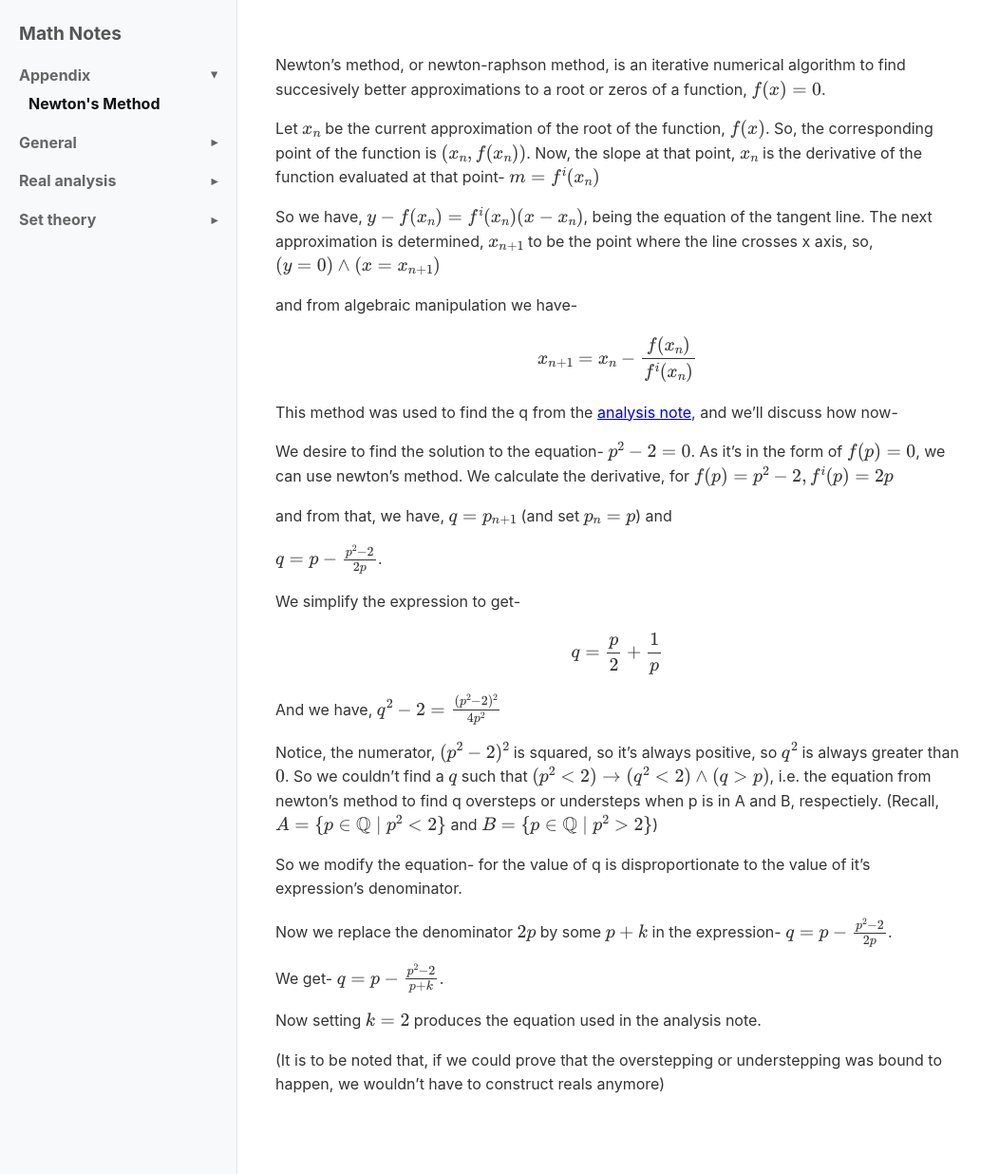
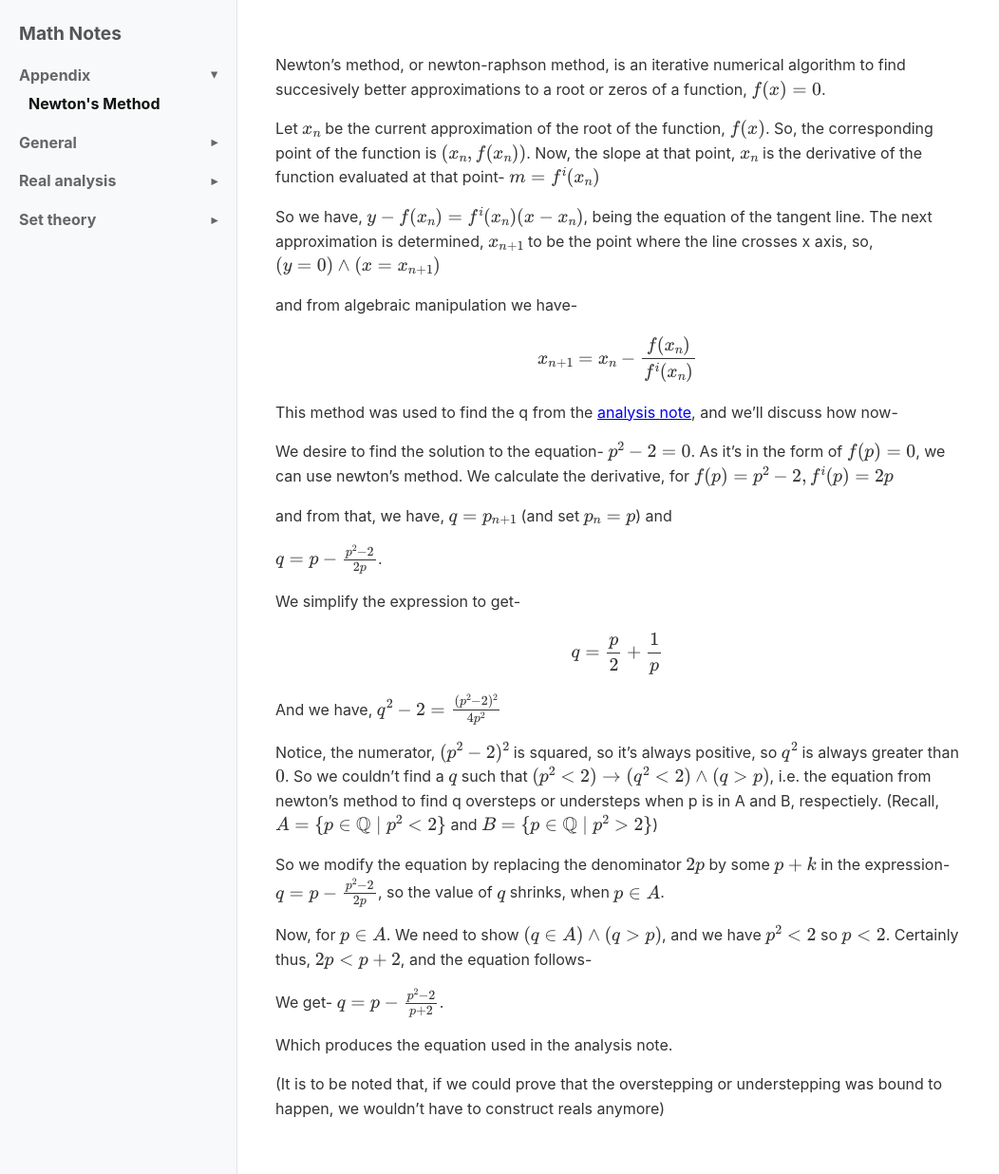
Before and after one commit to Nasif-Abdullah/Math, a Jekyll site: the page built from Appendix/Newton's_method.md, in a window 1280 px wide and 1236 px high. Shown: the whole window at 95% size, without its empty margins (0-1052 px from the left). Built offline with Jekyll 4.4.1, drawn with Linux system fonts in a browser that asks for light colours.

Commit message:
Update Newton's_method.md

```diff
--- a/Appendix/Newton's_method.md
+++ b/Appendix/Newton's_method.md
@@ -29,12 +29,12 @@ And we have, $$q^2 - 2 = \frac{(p^2 - 2)^2}{4 p^2}$$
 
 Notice, the numerator, $$(p^2 - 2)^2$$ is squared, so it's always positive, so $$q^2$$ is always greater than $$0$$. So we couldn't find a $$q$$ such that $$(p^2 < 2) \rightarrow (q^2 < 2) \wedge (q > p)$$, i.e. the equation from newton's method to find q oversteps or understeps when p is in A and B, respectiely. (Recall, $$A = \{p \in \mathbb{Q} \mid p^2 < 2 \}$$ and $$B = \{p \in \mathbb{Q} \mid p^2 > 2 \}$$)
 
-So we modify the equation- for the value of q is disproportionate to the value of it's expression's denominator.
+So we modify the equation by replacing the denominator $$2p$$ by some $$p + k$$ in the expression- $$ q = p - \frac{p^2 - 2}{2p}$$, so the value of $$q$$ shrinks, when $$p \in A$$.
 
-Now we replace the denominator $$2p$$ by some $$p + k$$ in the expression- $$ q = p - \frac{p^2 - 2}{2p} $$.
+Now, for $$p \in A$$. We need to show $$(q \in A) \wedge (q > p)$$, and we have $$p^2 < 2$$ so $$p < 2$$. Certainly thus, $$2p < p + 2$$, and the equation follows-
 
-We get- $$ q = p - \frac{p^2 - 2}{p + k} $$.
+We get- $$ q = p - \frac{p^2 - 2}{p + 2} $$.
 
-Now setting $$k = 2$$ produces the equation used in the analysis note.
+Which produces the equation used in the analysis note.
 
 (It is to be noted that, if we could prove that the overstepping or understepping was bound to happen, we wouldn't have to construct reals anymore)
```
